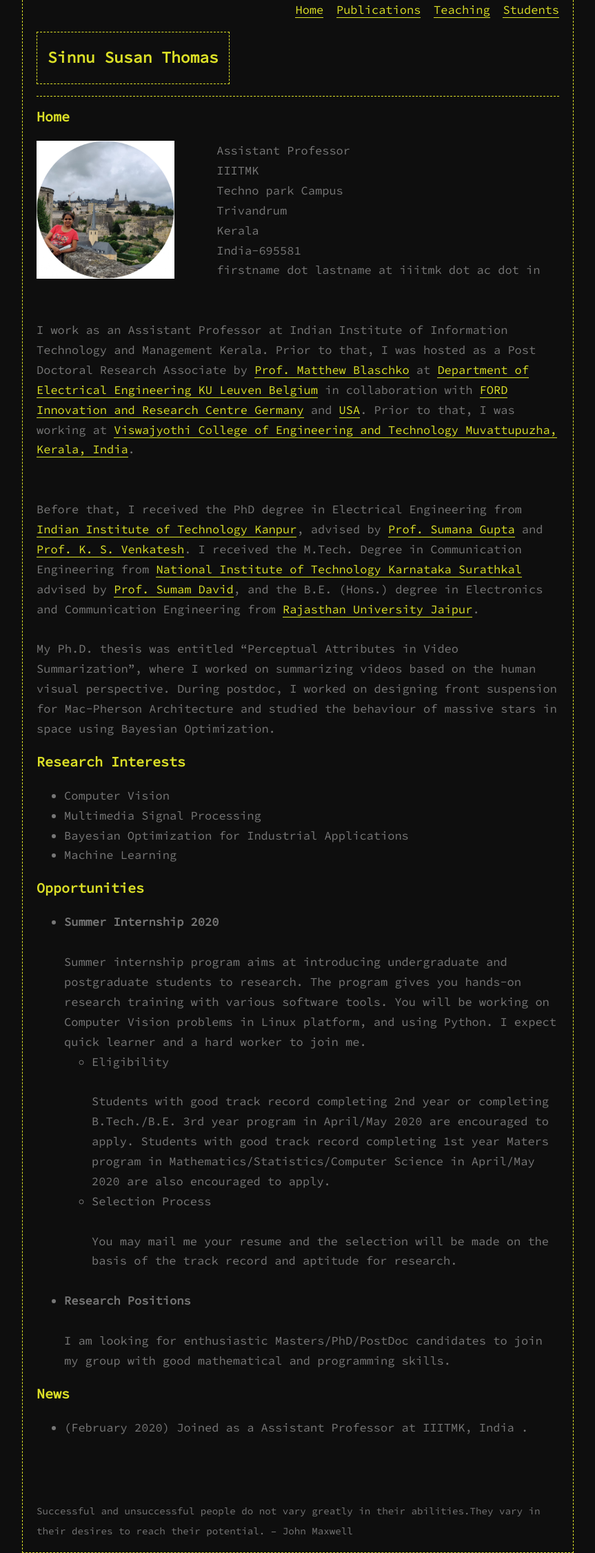
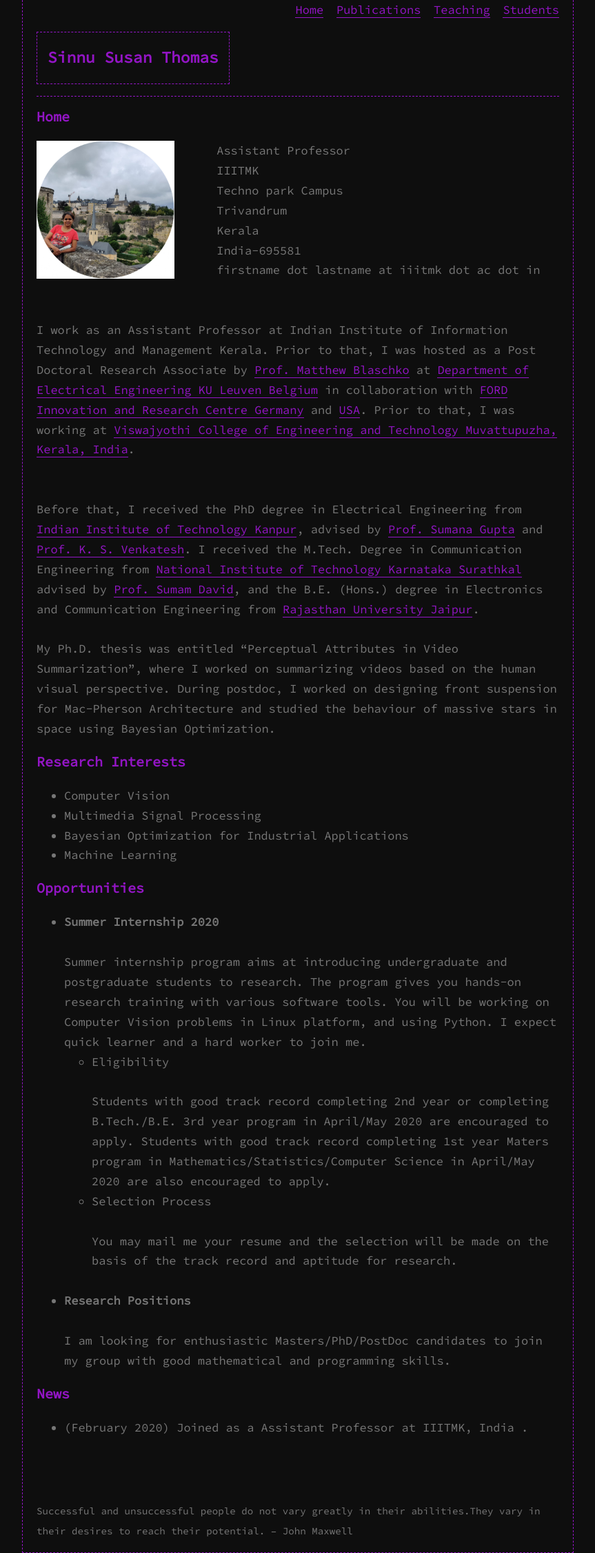
Before and after one commit to sinnuthomas/sinnuthomas.github.io, a Jekyll site: the page built from index.md, in a window 1280 px wide. Shown: the whole page at 69% size, without its empty margins (208-1071 px from the left). Built offline with Jekyll 4.4.1, drawn with Linux system fonts in a browser that asks for light colours.

Commit message:
Update main.scss

```diff
--- a/css/main.scss
+++ b/css/main.scss
@@ -14,7 +14,7 @@ $base-lh:          1.7;
 $spacing-unit:     30px;
 
 
-$h-color:          #dce027;
+$h-color:          #9315c5;
 // Try below colors!
 /* $h-color:       #07da21;
 $h-color:          #9315c5;
```
